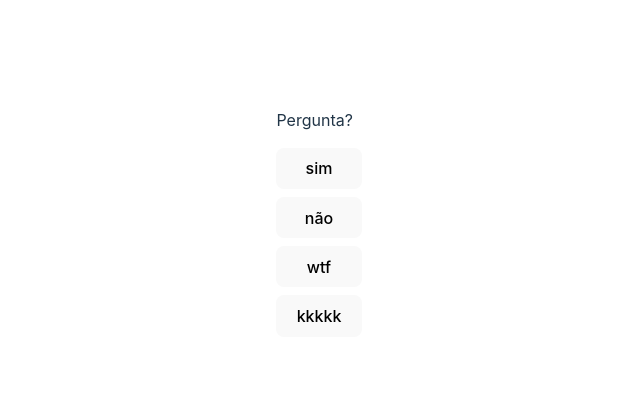
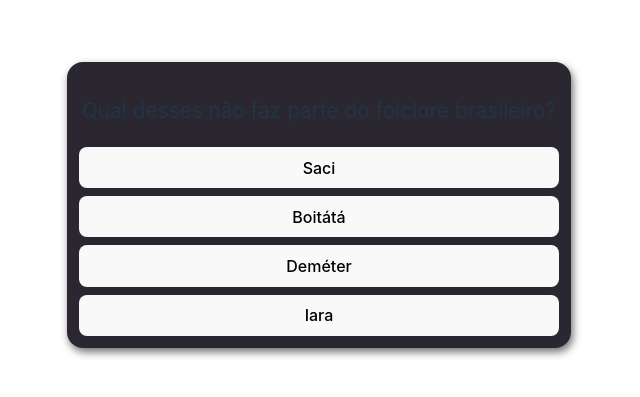
Before and after one commit to BernardoKrause/quiz-react, a React (Vite) app: page / in a window 1280 px wide. Shown: the part 195-592 px from the top of the page, without its empty margins (321-961 px from the left). Built offline with nearby package versions, Linux system fonts and the light colour scheme.

Commit message:
desenvolvendo função verifyAnswer

```diff
--- a/public/db.json
+++ b/public/db.json
@@ -3,12 +3,12 @@
     [
         {
             "id" : "1",
-            "pergunta" : "Pergunta?",
+            "pergunta" : "Qual desses não faz parte do folclore brasileiro?",
             "respostas" : [
-                "sim",
-                "não",
-                "wtf",
-                "kkkkk"
+                "Saci",
+                "Boitátá",
+                "Deméter",
+                "Iara"
             ]
         },
         {
--- a/src/App.css
+++ b/src/App.css
@@ -1,3 +1,19 @@
+.App {
+  box-shadow: 2px 4px 8px 0px rgba(0, 0, 0, 0.568);
+  min-width: 480px;
+  max-width: 520px;
+  padding: 12px;
+  border-radius: 1em;
+  background-color: rgb(43, 39, 48);
+}
+
+.perguntas {
+  display: flex;
+  justify-content: center;
+  text-align: left;
+  font-size: 1.3em;
+}
+
 .respostas {
   display: flex;
   flex-direction: column;
--- a/src/App.jsx
+++ b/src/App.jsx
@@ -20,21 +20,22 @@ function App() {
   },[])
 
   //const {id,pergunta,resposta} = perguntas[0];
-  /*const verifyAnswer = (i) => {
-    setPergunta(perguntas[0]);
-    if (i === 0 || pergunta === perguntas[0]) {
-      console.log("resposta correta!");
+  const verifyAnswer = (i) => {
+    if (i === 2) {
+      console.log("Correto!")
     }
-  }*/
+  }
 
   return (
     <div className="App">
-      <h1 className="pergunta"></h1>
       <div className="perguntas">
         {perguntas.length > 0 ? <p>{perguntas[0].pergunta}</p> : <p>aasd</p>}
       </div>
       <div className="respostas">
-      {perguntas.length > 0 ? perguntas[0].respostas.map((resposta) => <button>{resposta}</button>) : <p>asda</p>}
+      {perguntas.length > 0 ? perguntas[0].respostas.map(
+        (resposta, i) => <button onClick={() => {
+          verifyAnswer(i)
+        }}>{resposta}</button>) : <p>asda</p>}
       </div>
     </div>
   )
```
